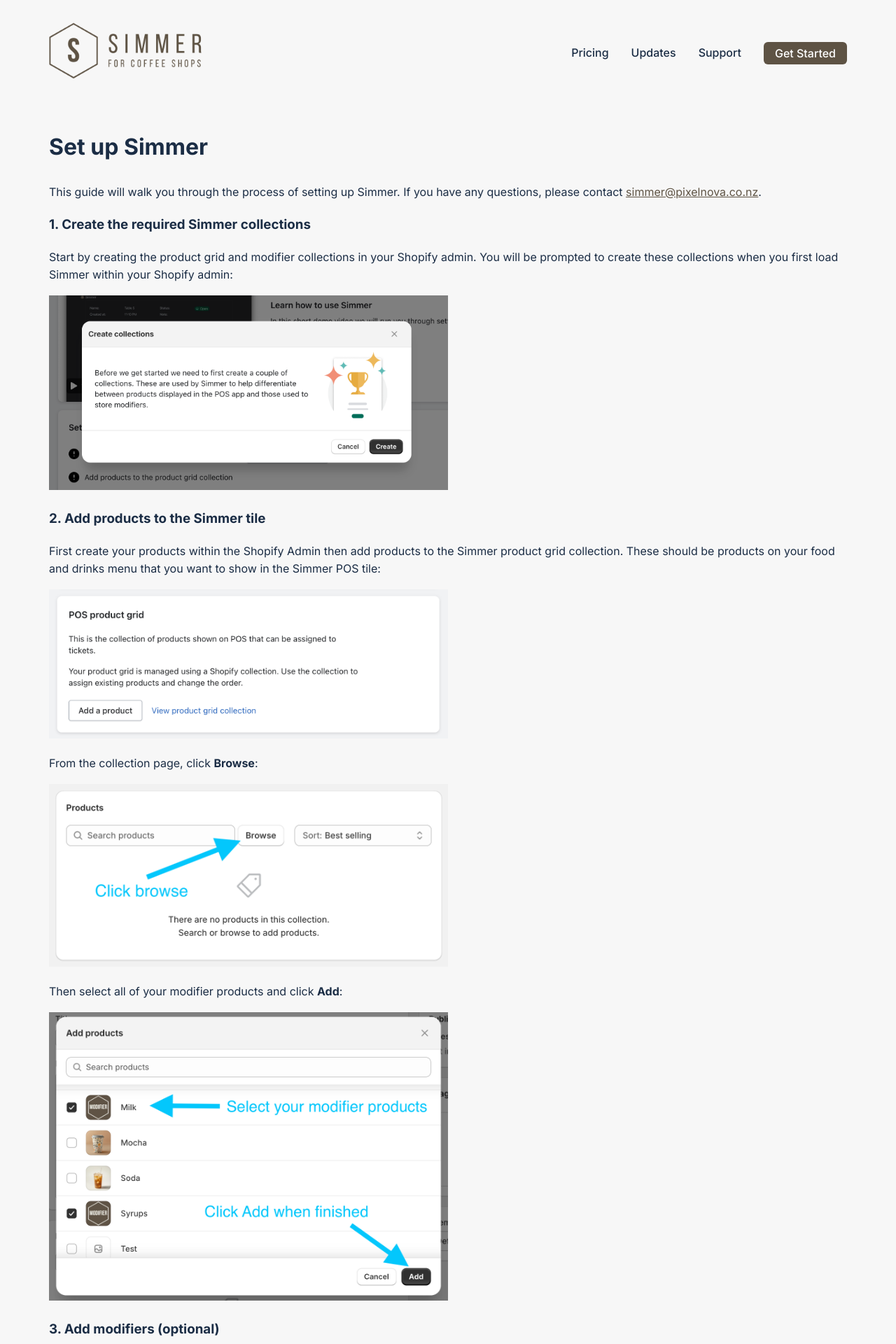
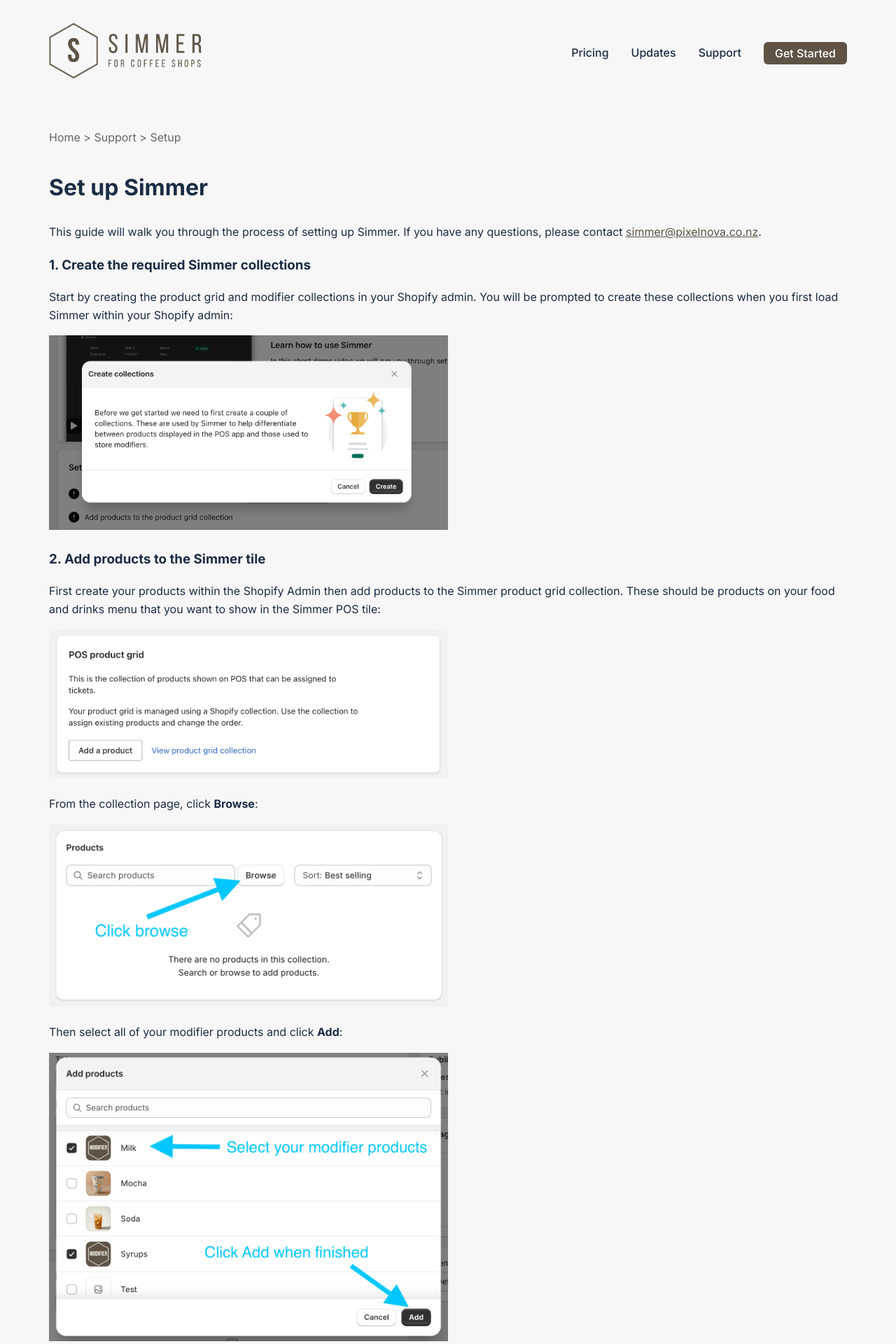
Before and after one commit to Pixel-Nova-Apps/simmerpos.com, a Jekyll site: the page built from _pages/setup.md, in a window 1280 px wide. Shown: the top 1920 px of the page at 70% size. Built offline with Jekyll 4.4.1, drawn with Linux system fonts in a browser that asks for light colours; some of the changed text lies outside the part shown.

Commit message:
breadcrumbs

```diff
--- a/_pages/setup.md
+++ b/_pages/setup.md
@@ -3,6 +3,10 @@ layout: page
 title: Setup
 include_in_header: false
 ---
+
+<nav class="breadcrumbs">
+  <a href="/">Home</a> &gt; <a href="/support/">Support</a> &gt; Setup
+</nav>
 
 # Set up Simmer
 
@@ -61,3 +65,7 @@ Then select **Simmer**:
 Then select **Add**:
 
 <img src="/assets/add-tile-step-4.png" alt="Add POS tile step 4" class="support-image">
+
+<div class="note-box">
+<strong>Next step:</strong> Now that you have added the Simmer tile to your POS, you can start creating tickets. Learn how to use Simmer in the <a href="/training/">usage guide</a>.
+</div>
--- a/main.scss
+++ b/main.scss
@@ -484,3 +484,17 @@ h1 {
   color: #637381;
   font-size: 0.9em;
 }
+
+.breadcrumbs {
+  margin-bottom: 2em;
+  color: #666;
+}
+
+.breadcrumbs a {
+  color: #666;
+  text-decoration: none;
+}
+
+.breadcrumbs a:hover {
+  text-decoration: underline;
+}
```
Also changed, not shown: _pages/kitchen-display.md (+5 -0 lines), _pages/support.md (+4 -0 lines), _pages/training.md (+4 -0 lines).
